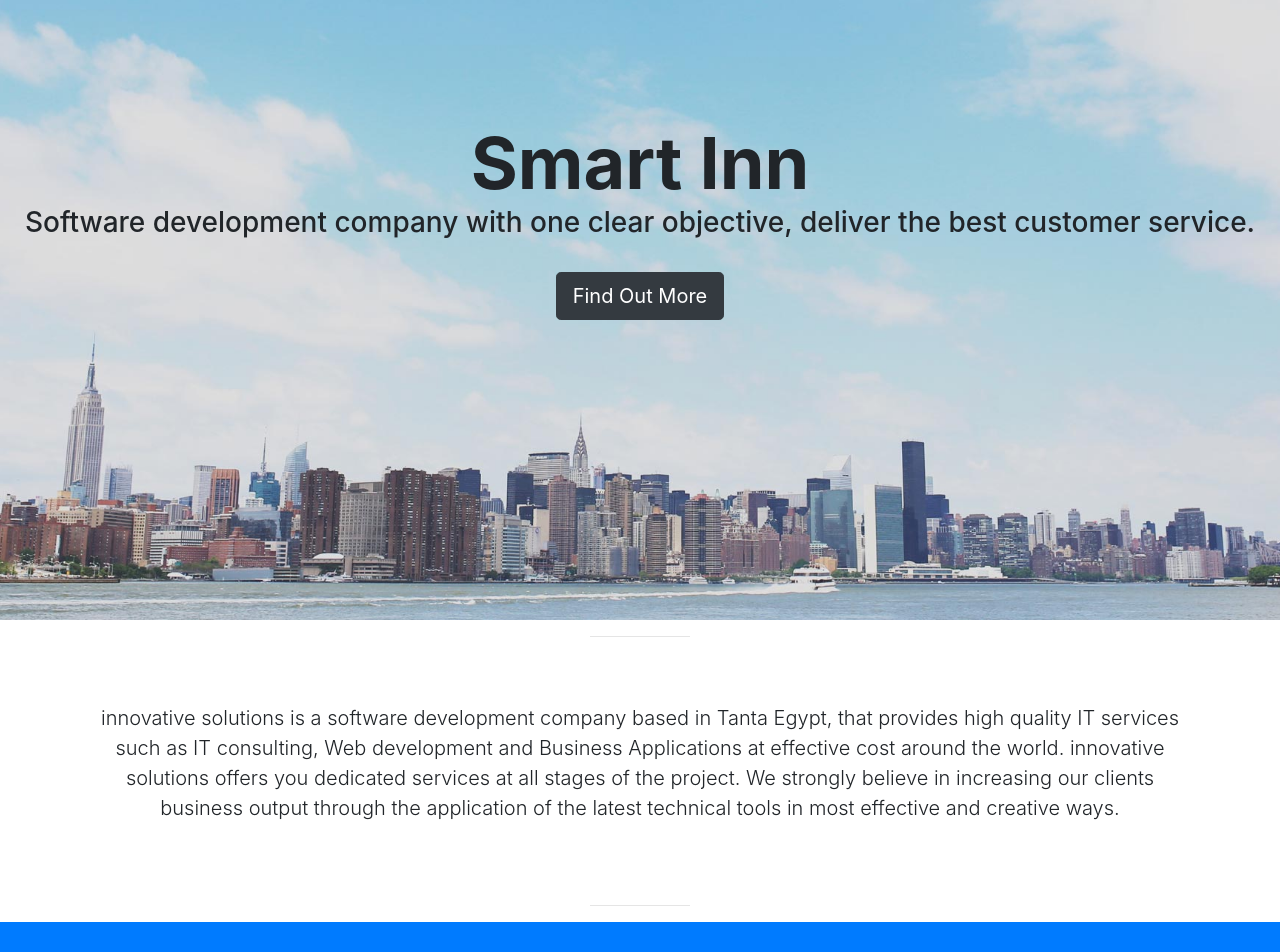
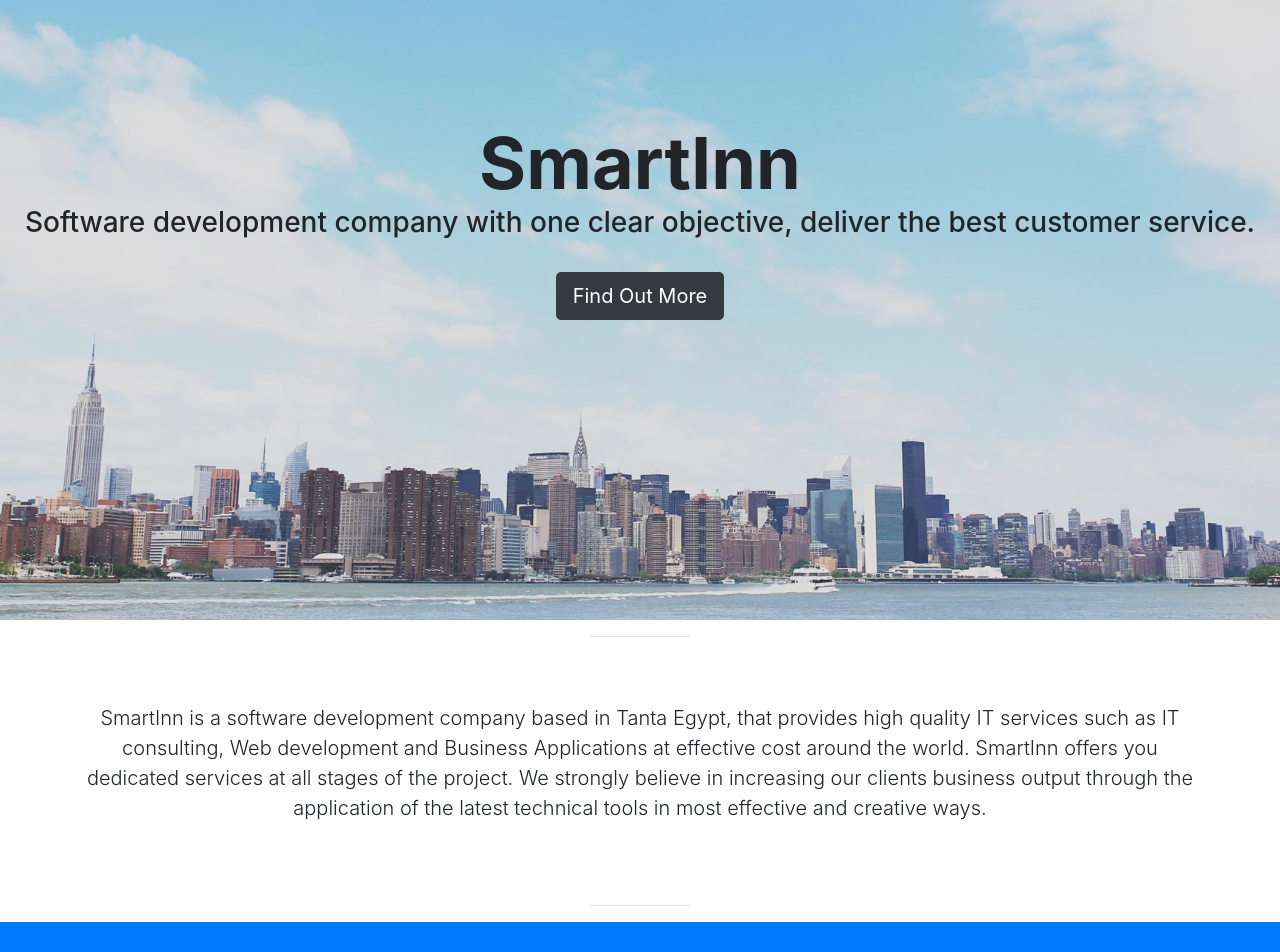
Before and after one commit to mostafa-elabbasy/in-so, a website with bundled scripts: page index.html in a window 1280 px wide. Shown: the part 180-1132 px from the top of the page. Built offline with nearby package versions, Linux system fonts and the light colour scheme.

Commit message:
Update index.html

```diff
--- a/index.html
+++ b/index.html
@@ -8,7 +8,7 @@
     <meta name="description" content="">
     <meta name="author" content="">
 
-    <title>Innovative solutions</title>
+    <title>SmartInn</title>
 
     <!-- Bootstrap Core CSS -->
     <link href="vendor/bootstrap/css/bootstrap.min.css" rel="stylesheet">
@@ -40,7 +40,7 @@
           <i class="fa fa-times"></i>
         </a>
         <li class="sidebar-brand">
-          <a class="js-scroll-trigger" href="#top">Innovative Solutions</a>
+          <a class="js-scroll-trigger" href="#top">SmartInn</a>
         </li>
         <li>
           <a class="js-scroll-trigger" href="#top">Home</a>
@@ -63,7 +63,7 @@
     <!-- Header -->
     <header class="header" id="top">
       <div class="text-vertical-center">
-        <h1>Smart Inn</h1>
+        <h1>SmartInn</h1>
         <h3>Software development company with one clear objective, deliver the best customer service.</h3>
         <br>
         <a href="#about" class="btn btn-dark btn-lg js-scroll-trigger">Find Out More</a>
@@ -74,7 +74,7 @@
     <section id="about" class="about">
       <div class="container text-center">
 
-        <p class="lead">innovative solutions is a software development company based in Tanta Egypt, that provides high quality IT services such as IT consulting, Web development and Business Applications at effective cost around the world. innovative solutions  offers you dedicated services at all stages of the project. We strongly believe in increasing our clients business output through the application of the latest technical tools in most effective and creative ways.
+        <p class="lead">SmartInn is a software development company based in Tanta Egypt, that provides high quality IT services such as IT consulting, Web development and Business Applications at effective cost around the world. SmartInn offers you dedicated services at all stages of the project. We strongly believe in increasing our clients business output through the application of the latest technical tools in most effective and creative ways.
       </div>
       <!-- /.container -->
     </section>
```
